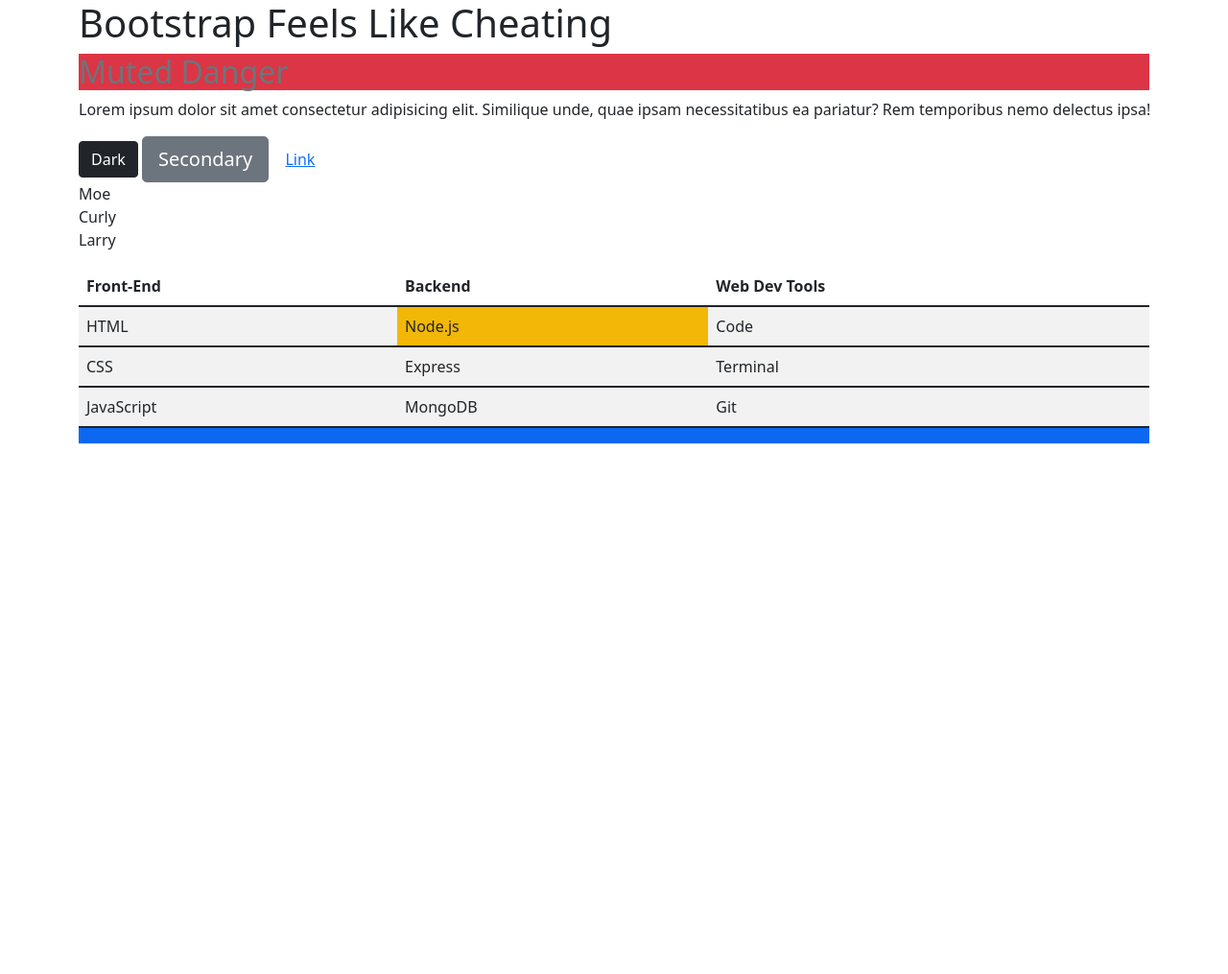
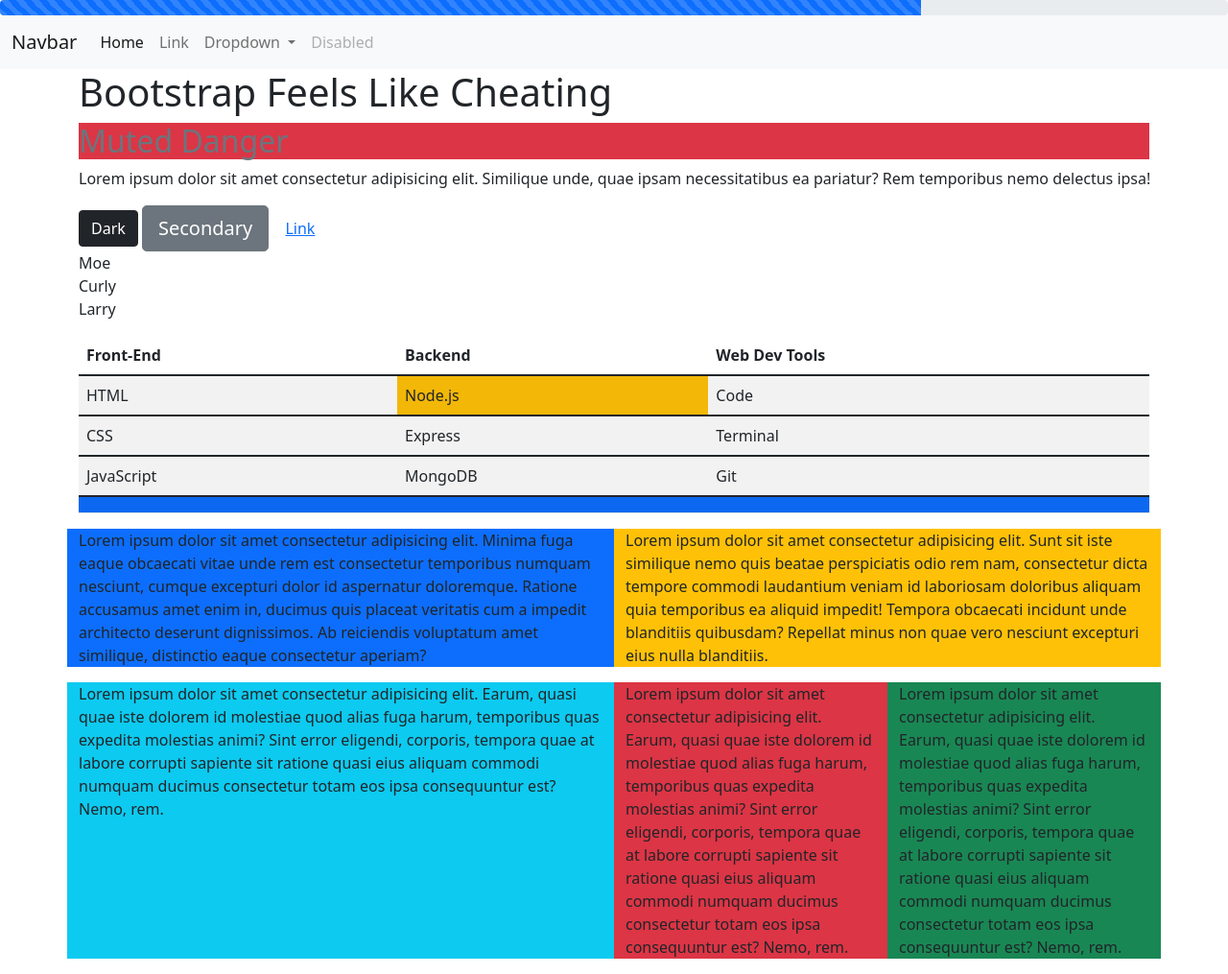
Before and after one commit to MCollier84/BootstrapExercise, a plain HTML site: page index.html in a window 1280 px wide. Shown: the whole page at 96% size. Before the commit the page ends 800 px from the top, so only its background shows below. Drawn offline with nearby package versions, Linux system fonts and the light colour scheme.

Commit message:
Added the Bonus section to the Exercise.

```diff
--- a/index.html
+++ b/index.html
@@ -11,7 +11,43 @@
 </head>
 
 <body>
-
+    <!-- Bonus 7 -->
+    <div class="progress">
+        <div class="progress-bar progress-bar-striped progress-bar-animated" role="progressbar" aria-valuenow="75" aria-valuemin="0" aria-valuemax="100" style="width: 75%"></div>
+    </div>
+    <!-- Bonus 8 -->
+    <nav class="navbar navbar-expand-lg navbar-light bg-light">
+        <div class="container-fluid">
+          <a class="navbar-brand" href="#">Navbar</a>
+          <button class="navbar-toggler" type="button" data-bs-toggle="collapse" data-bs-target="#navbarSupportedContent" aria-controls="navbarSupportedContent" aria-expanded="false" aria-label="Toggle navigation">
+            <span class="navbar-toggler-icon"></span>
+          </button>
+          <div class="collapse navbar-collapse" id="navbarSupportedContent">
+            <ul class="navbar-nav me-auto mb-2 mb-lg-0">
+              <li class="nav-item">
+                <a class="nav-link active" aria-current="page" href="#">Home</a>
+              </li>
+              <li class="nav-item">
+                <a class="nav-link" href="#">Link</a>
+              </li>
+              <li class="nav-item dropdown">
+                <a class="nav-link dropdown-toggle" href="#" id="navbarDropdown" role="button" data-bs-toggle="dropdown" aria-expanded="false">
+                  Dropdown
+                </a>
+                <ul class="dropdown-menu" aria-labelledby="navbarDropdown">
+                  <li><a class="dropdown-item" href="#">Action</a></li>
+                  <li><a class="dropdown-item" href="#">Another action</a></li>
+                  <li><hr class="dropdown-divider"></li>
+                  <li><a class="dropdown-item" href="#">Something else here</a></li>
+                </ul>
+              </li>
+              <li class="nav-item">
+                <a class="nav-link disabled">Disabled</a>
+              </li>
+            </ul>
+          </div>
+        </div>
+      </nav>
   <div class="container">
     <h1 class="display 1">Bootstrap Feels Like Cheating</h1>
     <h2 class="text-muted bg-danger">Muted Danger</h2>
@@ -62,7 +98,21 @@
         </tbody>
 
     </table>
-
+    <!-- Bonus 1 -->
+    <div class="row">
+        <!-- Bonus 2 -->
+        <p class="bg-primary col">Lorem ipsum dolor sit amet consectetur adipisicing elit. Minima fuga eaque obcaecati vitae unde rem est consectetur temporibus numquam nesciunt, cumque excepturi dolor id aspernatur doloremque. Ratione accusamus amet enim in, ducimus quis placeat veritatis cum a impedit architecto deserunt dignissimos. Ab reiciendis voluptatum amet similique, distinctio eaque consectetur aperiam?</p>
+        <!-- Bonus 3 col -->
+        <p class="bg-warning col">Lorem ipsum dolor sit amet consectetur adipisicing elit. Sunt sit iste similique nemo quis beatae perspiciatis odio rem nam, consectetur dicta tempore commodi laudantium veniam id laboriosam doloribus aliquam quia temporibus ea aliquid impedit! Tempora obcaecati incidunt unde blanditiis quibusdam? Repellat minus non quae vero nesciunt excepturi eius nulla blanditiis.</p>
+    </div>
+    <!-- Bonus 4 -->
+    <section class="row">
+        <!-- Bonus 5 -->
+        <!-- Bonus 6 col 6 -->
+        <p class="bg-info col-6">Lorem ipsum dolor sit amet consectetur adipisicing elit. Earum, quasi quae iste dolorem id molestiae quod alias fuga harum, temporibus quas expedita molestias animi? Sint error eligendi, corporis, tempora quae at labore corrupti sapiente sit ratione quasi eius aliquam commodi numquam ducimus consectetur totam eos ipsa consequuntur est? Nemo, rem.</p>
+        <p class="bg-danger col-3">Lorem ipsum dolor sit amet consectetur adipisicing elit. Earum, quasi quae iste dolorem id molestiae quod alias fuga harum, temporibus quas expedita molestias animi? Sint error eligendi, corporis, tempora quae at labore corrupti sapiente sit ratione quasi eius aliquam commodi numquam ducimus consectetur totam eos ipsa consequuntur est? Nemo, rem.</p>
+        <p class="bg-success col-3">Lorem ipsum dolor sit amet consectetur adipisicing elit. Earum, quasi quae iste dolorem id molestiae quod alias fuga harum, temporibus quas expedita molestias animi? Sint error eligendi, corporis, tempora quae at labore corrupti sapiente sit ratione quasi eius aliquam commodi numquam ducimus consectetur totam eos ipsa consequuntur est? Nemo, rem.</p>
+    </section>
     </div>
 
 
```
